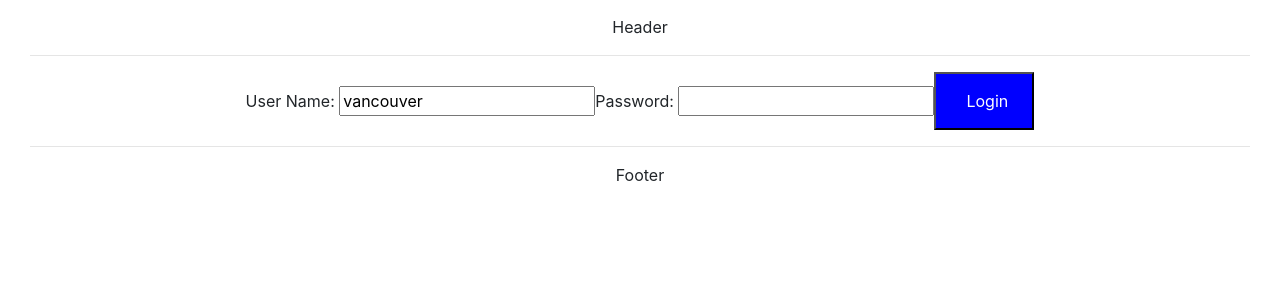
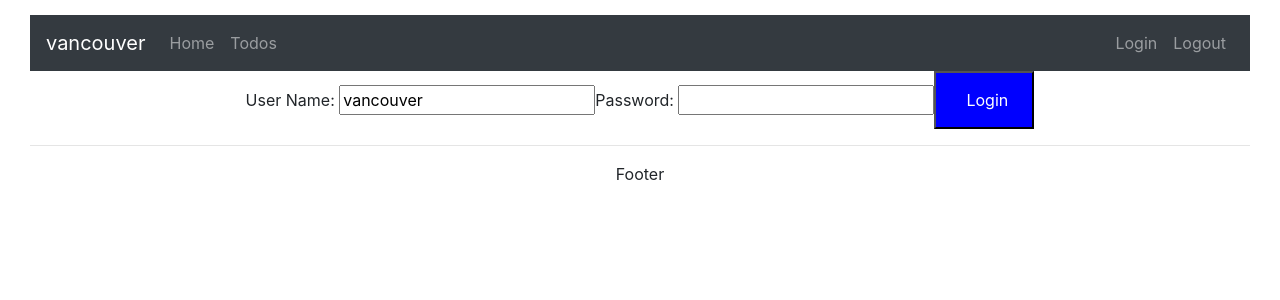
Before and after one commit to vancouver29/Counter_react, a React (Create React App) app in the folder todo_app/: page / in a window 1280 px wide. Shown: the top 300 px of the page. Built offline with nearby package versions, Linux system fonts and the light colour scheme.

Commit message:
13- Using Bootstrap to Create a Menu with Navigation Links

```diff
--- a/todo_app/src/components/todo/TodoApp.js
+++ b/todo_app/src/components/todo/TodoApp.js
@@ -28,9 +28,39 @@ class TodoApp extends Component {
 class HeaderComponent extends Component {
   render() {
     return (
-      <div>
-        Header <hr />
-      </div>
+      <header>
+        <nav className="navbar navbar-expand-md navbar-dark bg-dark">
+          <div>
+            <a href="localhost:3000" className="navbar-brand">
+              vancouver
+            </a>
+          </div>
+          <ul className="navbar-nav">
+            <li>
+              <Link className="nav-link" to="/welcome/vancouver">
+                Home
+              </Link>
+            </li>
+            <li>
+              <Link className="nav-link" to="/todos">
+                Todos
+              </Link>
+            </li>
+          </ul>
+          <ul className="navbar-nav navbar-collapse justify-content-end">
+            <li>
+              <Link className="nav-link" to="/login">
+                Login
+              </Link>
+            </li>
+            <li>
+              <Link className="nav-link" to="/logout">
+                Logout
+              </Link>
+            </li>
+          </ul>
+        </nav>
+      </header>
     );
   }
 }
@@ -105,7 +135,7 @@ class WelcomeComponent extends Component {
   render() {
     return (
       <div>
-        Welcome {this.props.match.params.name}
+        Welcome {this.props.match.params.name}! {<br />}
         You can manage your todos <Link to="/todos">here</Link>
       </div>
     );
```
